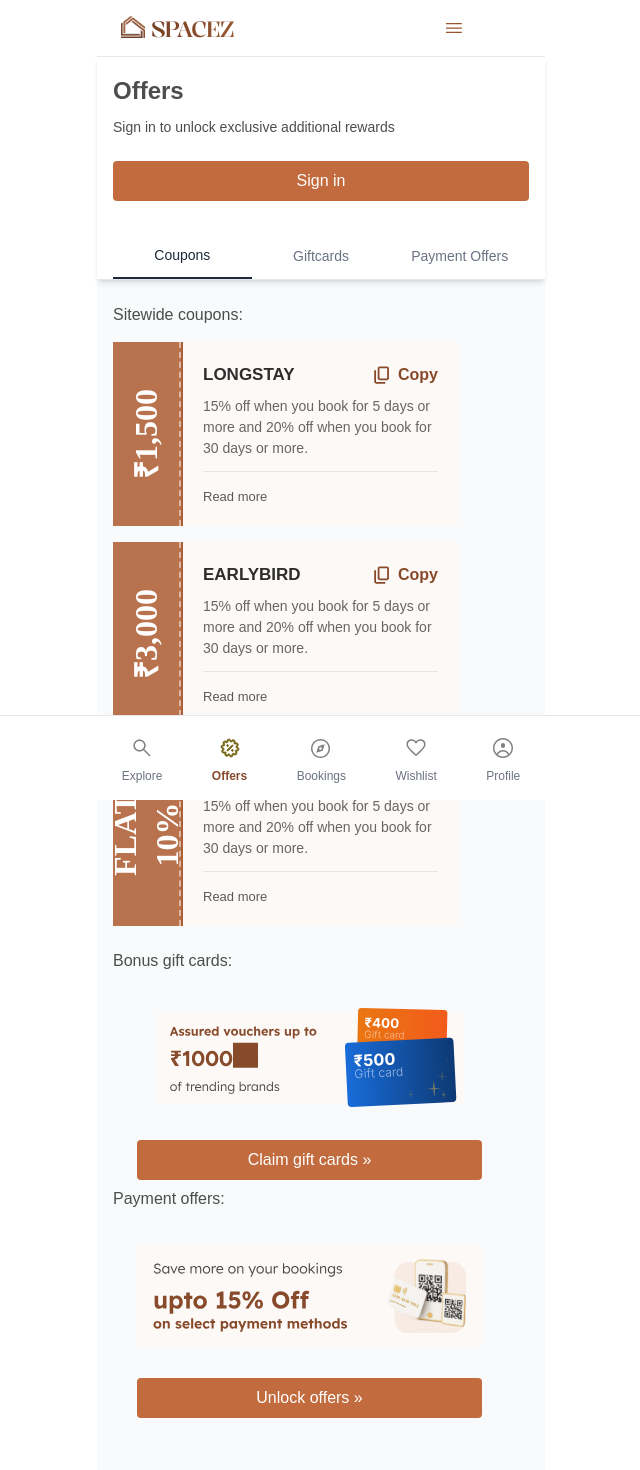
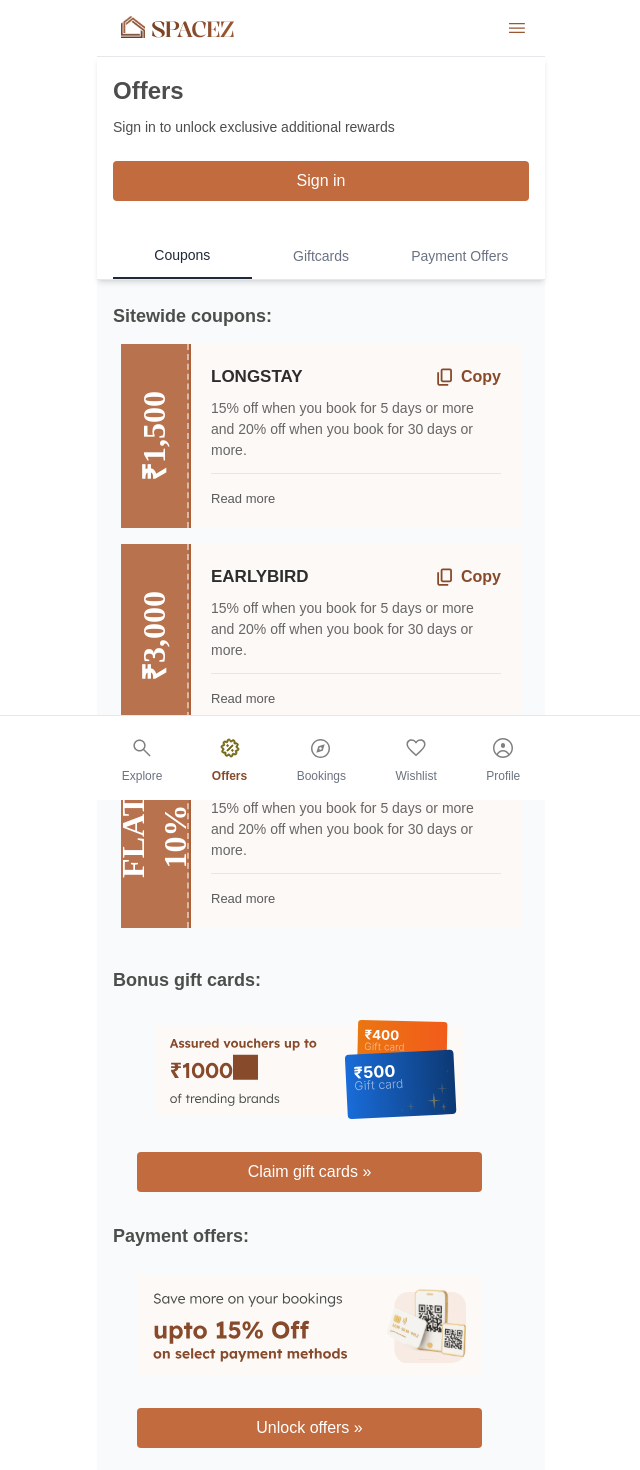
Before and after one commit to scr1ptjunk13/spacez-assignment, a Next.js app: page / in a window 1280 px wide. Shown: the top 1470 px of the page, without its empty margins (319-959 px from the left). Built offline with nearby package versions, Linux system fonts and the light colour scheme.

Commit message:
add: clickable buttons with popups, improve layout spacing and cards alignment

```diff
--- a/src/app/page.tsx
+++ b/src/app/page.tsx
@@ -7,11 +7,6 @@ import OffersPage from '@/components/OffersPage';
 export default function Home() {
   return (
     <div className="min-h-screen bg-gray-50">
-      {/* Sticky Top Navigation */}
-      <div className="sticky top-0 z-20 bg-white">
-        <TopNavBar />
-      </div>
-
       {/* Main Content */}
       <OffersPage />
 
--- a/src/components/OffersPage.tsx
+++ b/src/components/OffersPage.tsx
@@ -1,4 +1,5 @@
 import { useState, useEffect, useRef } from 'react';
+import TopNavBar from './TopNavBar';
 
 interface CouponProps {
   code: string;
@@ -32,7 +33,8 @@ function CouponCard({ code, title, description, discount, color }: CouponProps)
     <div
       className="flex mb-4 overflow-hidden opacity-100"
       style={{
-        width: '345px',
+        width: '100%',
+        maxWidth: '400px',
         height: '184px',
         backgroundColor: 'rgba(193, 107, 62, 0.1)' // Lower opacity #C16B3E for separation
       }}
@@ -567,9 +569,17 @@ export default function OffersPage() {
   const [activeTab, setActiveTab] = useState('Coupons');
   const [isSignedIn, setIsSignedIn] = useState(false);
   const [isScrolling, setIsScrolling] = useState(false);
+  const [popup, setPopup] = useState<string | null>(null);
   const couponsRef = useRef<HTMLDivElement>(null);
   const giftcardsRef = useRef<HTMLDivElement>(null);
   const paymentRef = useRef<HTMLDivElement>(null);
+
+  const showPopup = (message: string) => {
+    setPopup(message);
+    setTimeout(() => {
+      setPopup(null);
+    }, 2000);
+  };
 
   const coupons = [
     {
@@ -686,6 +696,18 @@ export default function OffersPage() {
 
   return (
     <div className="bg-gray-50 min-h-screen">
+      {/* Popup */}
+      {popup && (
+        <div className="fixed top-1/2 left-1/2 transform -translate-x-1/2 -translate-y-1/2 z-50 bg-black text-white px-4 py-2 rounded-md shadow-lg">
+          {popup}
+        </div>
+      )}
+
+      {/* Sticky Top Navigation */}
+      <div className="sticky top-0 z-20 bg-white">
+        <TopNavBar onMenuClick={() => showPopup('Menu clicked')} />
+      </div>
+
       {/* Sticky Header */}
       <div className="sticky top-14 bg-white z-10 border-t border-gray-200 shadow-md">
         <div className="px-4 pt-0 pb-0">
@@ -804,43 +826,43 @@ export default function OffersPage() {
             className="mb-4 opacity-100"
             style={{
               width: '345px',
-              height: '22px',
-              color: 'var(--colour-semantic-text-text, #4B4E4B)',
-              fontSize: '16px', // heading S size
-              fontWeight: '500', // Medium
-              lineHeight: '22px',
-              letterSpacing: '0px', // heading S letter-spacing
+              height: '24px',
+              color: '#4B4E4B',
+              fontSize: '18px',
+              fontWeight: '600', // SemiBold
+              lineHeight: '24px',
+              letterSpacing: '0px',
               verticalAlign: 'bottom'
             }}
           >
             Sitewide coupons:
           </h2>
-          {coupons.map((coupon, index) => (
-            <CouponCard key={index} {...coupon} />
-          ))}
+          <div className="flex flex-col items-center w-full px-2">
+            {coupons.map((coupon, index) => (
+              <CouponCard key={index} {...coupon} />
+            ))}
+          </div>
         </div>
 
         {/* Bonus Gift Cards */}
         <div ref={giftcardsRef} className="mb-6">
           <h2
-            className="mb-4"
+            className="mb-2 opacity-100"
             style={{
-              width: '136px',
-              height: '22px',
-              fontFamily: 'var(--heading-heading-s-font)',
-              fontWeight: 'var(--heading-heading-s-weight)',
-              fontStyle: 'Medium',
-              fontSize: 'var(--heading-heading-s-size)',
-              lineHeight: '22px',
-              letterSpacing: 'var(--heading-heading-s-letter-spacing)',
-              verticalAlign: 'bottom',
-              color: '#4B4E4B'
+              width: '345px',
+              height: '24px',
+              color: '#4B4E4B',
+              fontSize: '18px',
+              fontWeight: '600', // SemiBold
+              lineHeight: '24px',
+              letterSpacing: '0px',
+              verticalAlign: 'bottom'
             }}
           >
             Bonus gift cards:
           </h2>
           {isSignedIn ? (
-            <div>
+            <div className="flex flex-col items-center w-full px-2">
               <p className="text-sm text-gray-600 mb-4">Collect multiple of these</p>
               {giftCardOffers.map((offer, index) => (
                 <GiftCardCoupon key={index} {...offer} />
@@ -873,7 +895,7 @@ export default function OffersPage() {
 
               {/* Standard Sign In Button */}
               <button
-                onClick={() => setIsSignedIn(true)}
+                onClick={() => showPopup('Gift card clicked')}
                 className="transition-all duration-150 ease-out active:scale-95 active:opacity-80"
                 style={{
                   width: '345px',
@@ -900,21 +922,24 @@ export default function OffersPage() {
         </div>
 
         {/* Payment Offers */}
-        <div ref={paymentRef} className="mb-6">
+        <div ref={paymentRef} className="mb-6 mt-12">
           <h2
-            className="mb-4"
+            className="mb-2 opacity-100"
             style={{
+              width: '345px',
+              height: '24px',
               color: '#4B4E4B',
-              fontSize: '16px',
-              fontWeight: '500',
-              lineHeight: '22px',
-              letterSpacing: '0px'
+              fontSize: '18px',
+              fontWeight: '600', // SemiBold
+              lineHeight: '24px',
+              letterSpacing: '0px',
+              verticalAlign: 'bottom'
             }}
           >
             Payment offers:
           </h2>
           {isSignedIn ? (
-            <div>
+            <div className="flex flex-col items-center w-full px-2">
               {paymentOffers.map((offer, index) => (
                 <PaymentOfferCard key={index} {...offer} />
               ))}
@@ -946,7 +971,7 @@ export default function OffersPage() {
 
               {/* Standard Sign In Button */}
               <button
-                onClick={() => setIsSignedIn(true)}
+                onClick={() => showPopup('Unlock offers clicked')}
                 className="opacity-100 transition-all duration-150 ease-out active:scale-95 active:opacity-80"
                 style={{
                   width: '345px',
--- a/src/components/TopNavBar.tsx
+++ b/src/components/TopNavBar.tsx
@@ -1,16 +1,20 @@
 import Image from 'next/image';
 
-export default function TopNavBar() {
+interface TopNavBarProps {
+  onMenuClick?: () => void;
+}
+
+export default function TopNavBar({ onMenuClick }: TopNavBarProps) {
   return (
     <div
       className="flex items-center opacity-100"
       style={{
-        width: '393px',
+        width: '100%',
         height: '56px',
         justifyContent: 'space-between',
         top: '40px',
         paddingTop: '16px', // padding/400
-        paddingRight: '24px', // padding/600
+        paddingRight: '16px', // padding/400
         paddingBottom: '16px', // padding/400
         paddingLeft: '24px', // padding/600
         backgroundColor: '#FFFFFF' // semantic background
@@ -28,7 +32,10 @@ export default function TopNavBar() {
       </div>
 
       {/* Right side - Menu icon */}
-      <button className="flex items-center justify-center">
+      <button
+        className="flex items-center justify-center transition-all duration-150 ease-out active:scale-95 active:opacity-80"
+        onClick={() => onMenuClick?.()}
+      >
         <Image
           src="/assets/menu.svg"
           alt="Menu"
```
